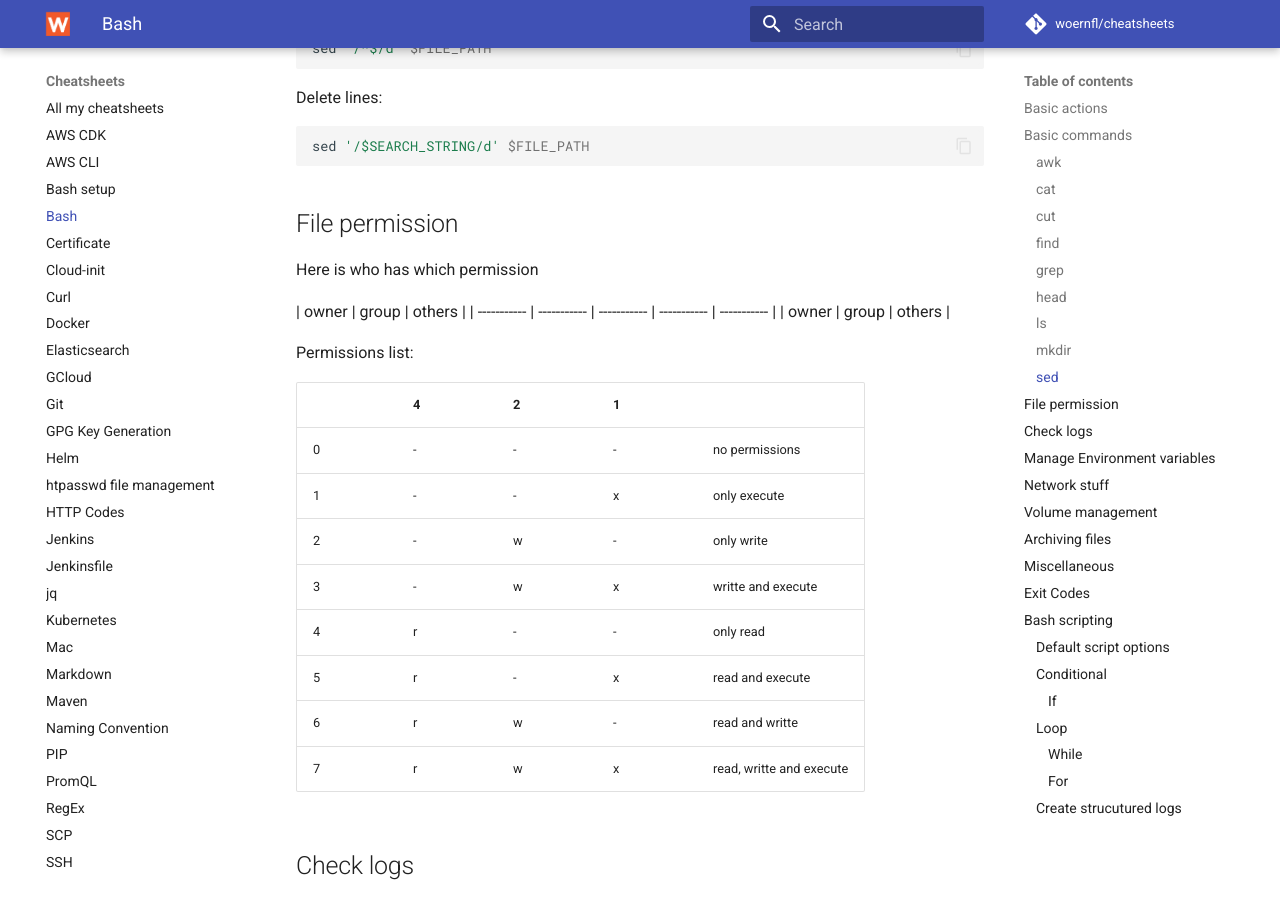
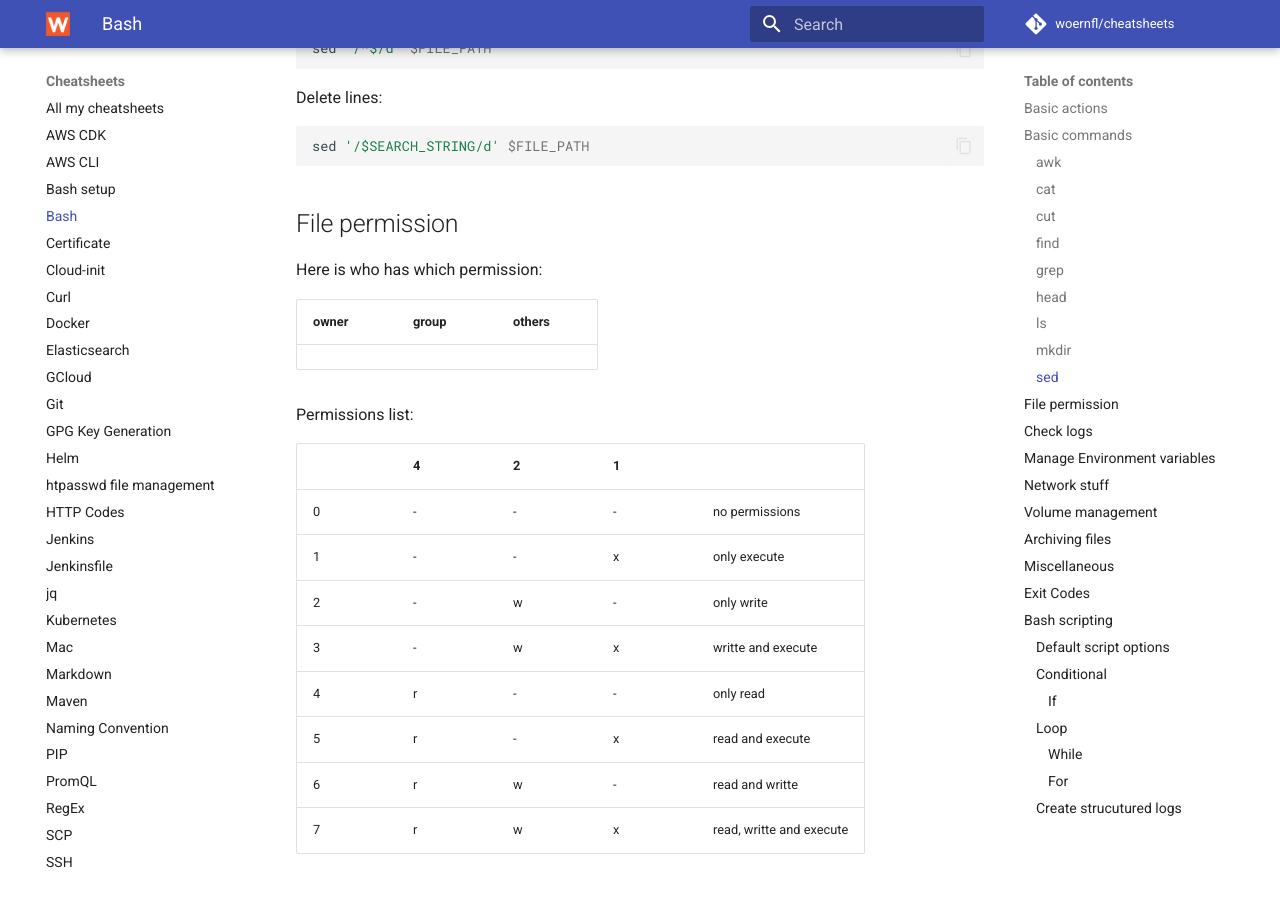
Before and after one commit to woernfl/cheatsheets, an MkDocs documentation site: the page built from docs/bash.md, in a window 1280 px wide and 900 px high, scrolled down 5340 px. Built offline with MkDocs 1.6.1 and Material for MkDocs 9.7.7, drawn with Linux system fonts in a browser that asks for light colours; comment, search, counter and statistics services are not loaded.

Commit message:
Update bash.md

```diff
--- a/docs/bash.md
+++ b/docs/bash.md
@@ -309,11 +309,10 @@ sed '/$SEARCH_STRING/d' $FILE_PATH
 
 ## File permission
 
-Here is who has which permission
+Here is who has which permission:
 
 | owner | group | others |
-| ----------- | ----------- | ----------- | ----------- | ----------- |
-| owner | group | others |
+| ----------- | ----------- | ----------- |
 
 Permissions list:
 
```
